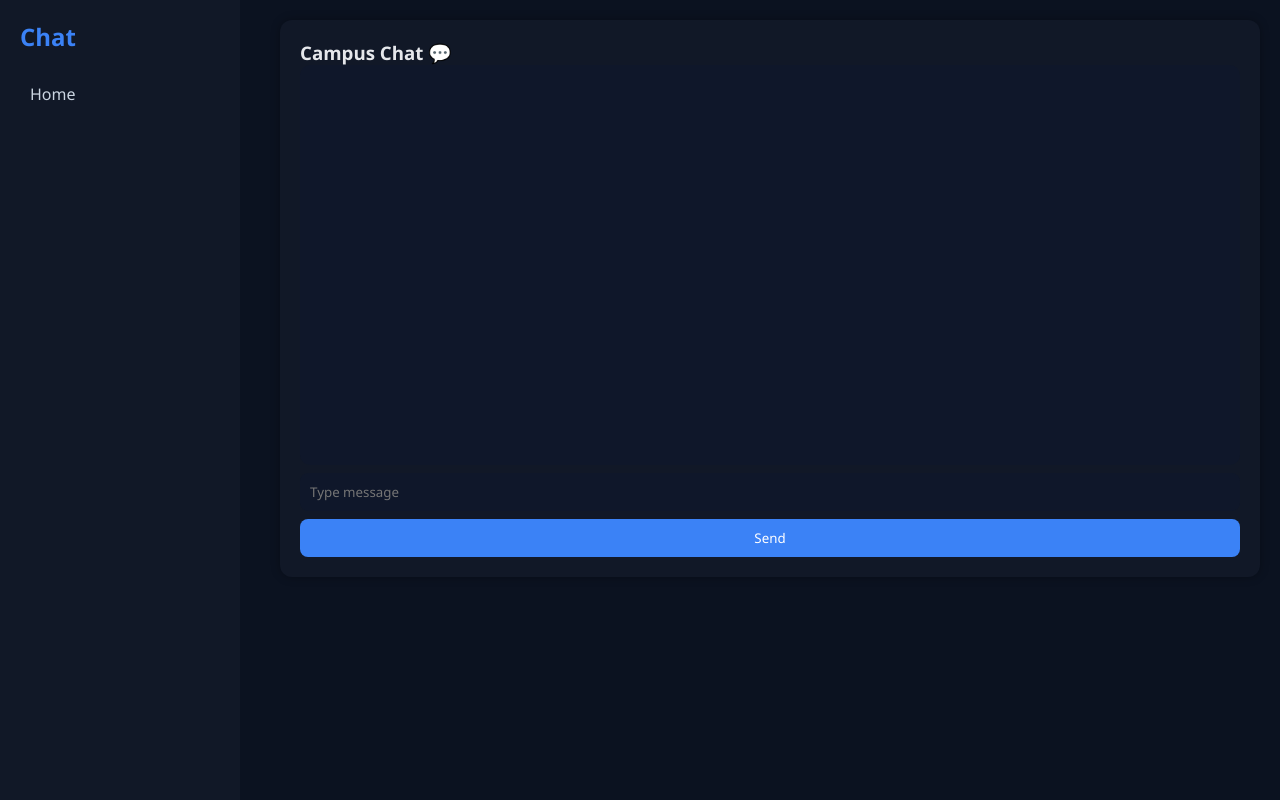
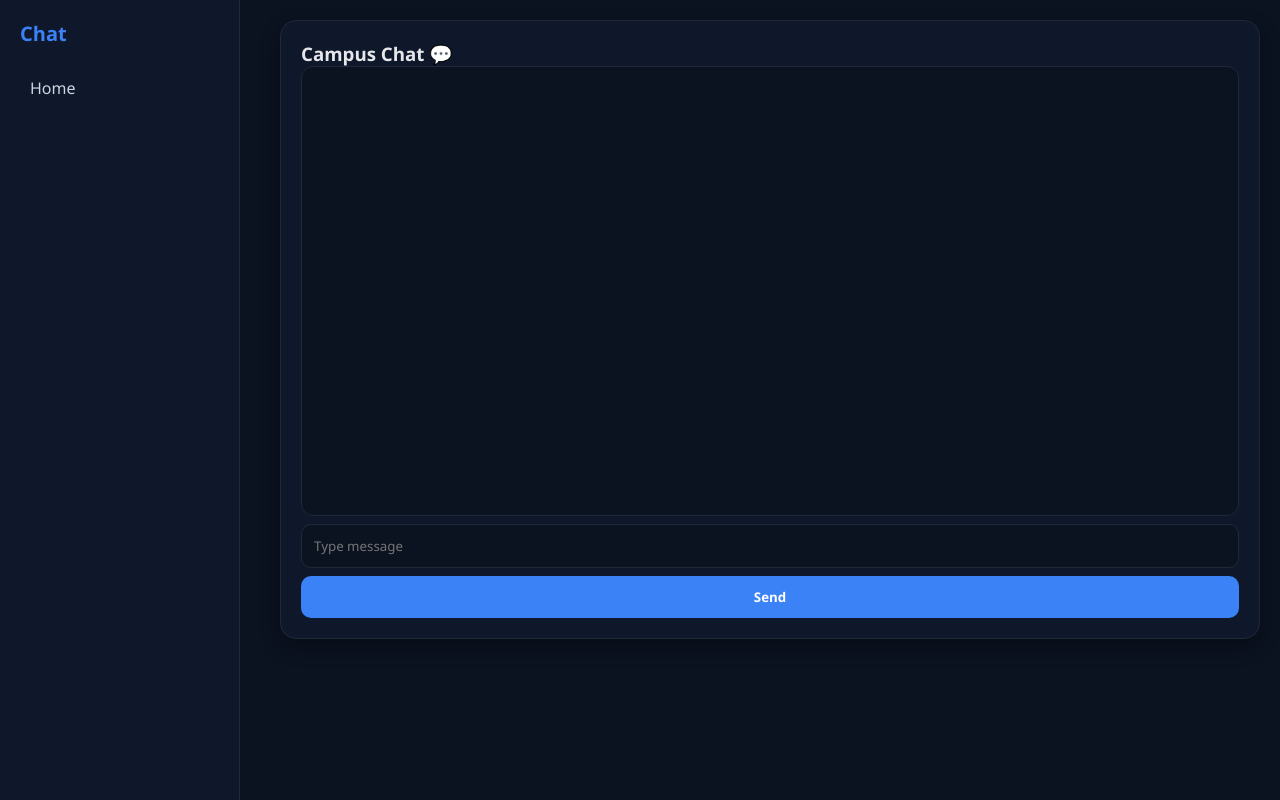
Before and after one commit to viateurirasubiza-dotcom/CAMPUS-CONNECT, a plain HTML site: page chat.html in a window 1280 px wide. Drawn offline with Linux system fonts and the light colour scheme; no server answers.

Commit message:
Refactor styles for sidebar, card, and buttons

```diff
--- a/style.css
+++ b/style.css
@@ -2,7 +2,7 @@
   margin:0;
   padding:0;
   box-sizing:border-box;
-  font-family: "Segoe UI", sans-serif;
+  font-family:"Segoe UI", sans-serif;
 }
 
 body{
@@ -15,14 +15,16 @@ body{
 .sidebar{
   width:240px;
   height:100vh;
-  background:#111827;
+  background:#0f172a;
   padding:20px;
   position:fixed;
+  border-right:1px solid #1f2937;
 }
 
 .sidebar h2{
   color:#3b82f6;
   margin-bottom:20px;
+  font-size:20px;
 }
 
 .sidebar a{
@@ -30,12 +32,14 @@ body{
   color:#cbd5e1;
   padding:10px;
   text-decoration:none;
-  margin:5px 0;
-  border-radius:8px;
+  margin:6px 0;
+  border-radius:10px;
+  transition:0.2s;
 }
 
 .sidebar a:hover{
   background:#1f2937;
+  transform:translateX(3px);
 }
 
 /* MAIN */
@@ -47,59 +51,100 @@ body{
 
 /* CARD */
 .card{
-  background:#111827;
+  background:#0f172a;
   padding:20px;
-  border-radius:12px;
+  border-radius:16px;
   margin-bottom:15px;
-  box-shadow:0 0 10px rgba(0,0,0,0.3);
+  box-shadow:0 8px 20px rgba(0,0,0,0.3);
+  border:1px solid #1f2937;
+}
+
+/* TOPBAR */
+.topbar{
+  background:#0f172a;
+  padding:15px;
+  border-radius:16px;
+  margin-bottom:15px;
+  border:1px solid #1f2937;
+}
+
+/* INPUT */
+input{
+  width:100%;
+  padding:12px;
+  margin:8px 0;
+  border-radius:10px;
+  border:1px solid #1f2937;
+  background:#0b1220;
+  color:white;
+  outline:none;
+}
+
+input:focus{
+  border:1px solid #3b82f6;
 }
 
 /* BUTTON */
 button{
   background:#3b82f6;
   color:white;
-  padding:10px;
+  padding:12px;
   border:none;
-  border-radius:8px;
+  border-radius:10px;
   cursor:pointer;
   width:100%;
+  font-weight:bold;
+  transition:0.2s;
 }
 
 button:hover{
   background:#2563eb;
+  transform:scale(1.02);
 }
 
-/* INPUT */
-input{
-  width:100%;
+/* CHAT BOX */
+.chat-box{
+  height:450px;
+  overflow-y:auto;
+  background:#0b1220;
   padding:10px;
-  margin:8px 0;
-  border-radius:8px;
-  border:none;
-  background:#0f172a;
-  color:white;
+  border-radius:12px;
+  border:1px solid #1f2937;
+  display:flex;
+  flex-direction:column;
 }
 
-/* CHAT */
-.chat-box{
-  height:400px;
-  overflow-y:auto;
-  background:#0f172a;
+/* WHATSAPP BUBBLES */
+.msg{
+  max-width:70%;
   padding:10px;
+  margin:6px;
+  border-radius:14px;
+  font-size:14px;
+  word-wrap:break-word;
+}
+
+/* MY MESSAGE */
+.me{
+  background:#3b82f6;
+  color:white;
+  margin-left:auto;
+  text-align:right;
+}
+
+/* OTHER MESSAGE */
+.other{
+  background:#1f2937;
+  color:white;
+  margin-right:auto;
+}
+
+/* SCROLL BAR (optional pro touch) */
+.chat-box::-webkit-scrollbar{
+  width:6px;
+}
+
+.chat-box::-webkit-scrollbar-thumb{
+  background:#3b82f6;
   border-radius:10px;
 }
-
-.msg{
-  background:#1f2937;
-  padding:8px;
-  margin:5px;
-  border-radius:8px;
-}
-
-/* TOP BAR */
-.topbar{
-  background:#111827;
-  padding:15px;
-  border-radius:12px;
-  margin-bottom:15px;
-}
```
